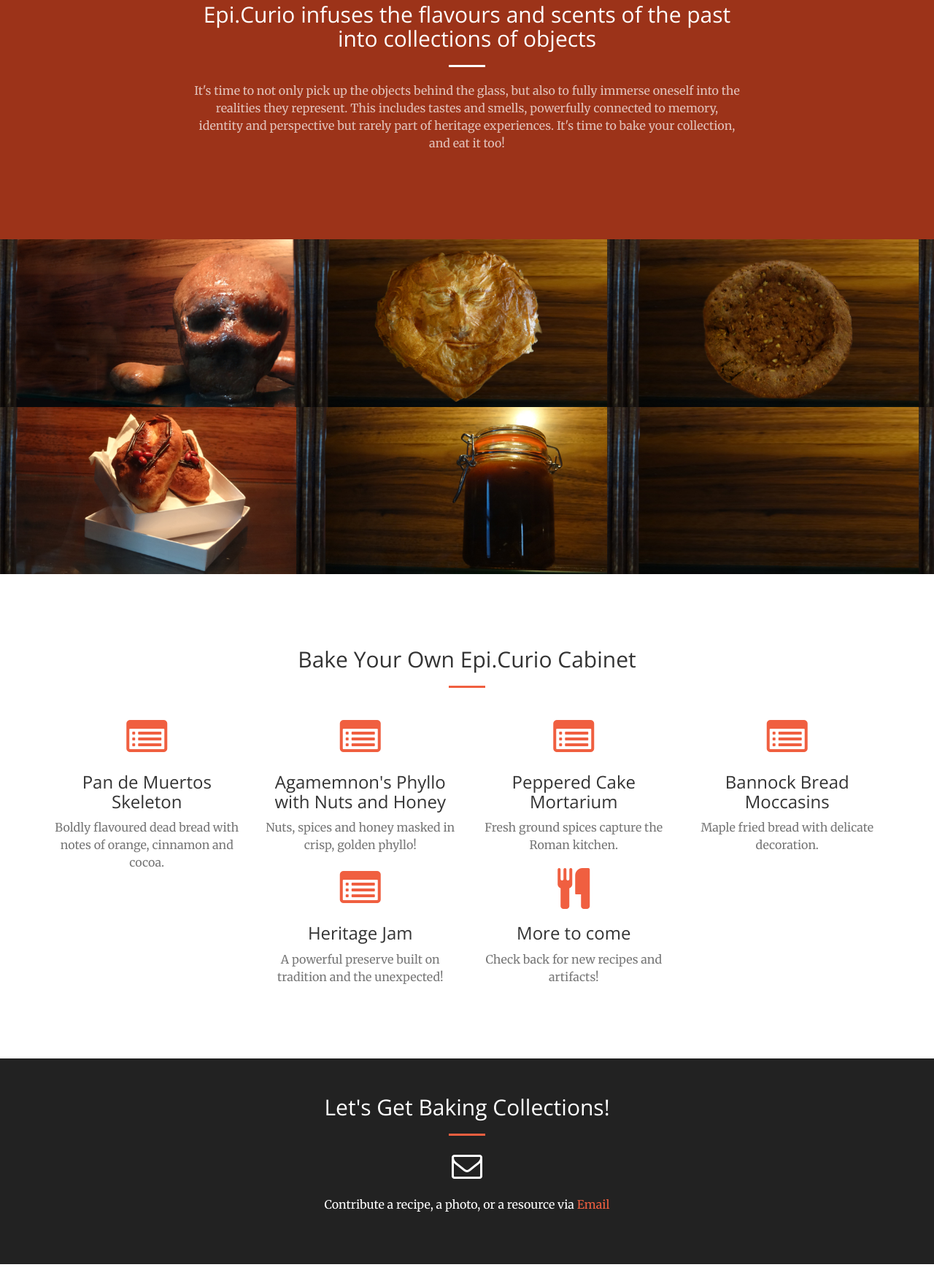
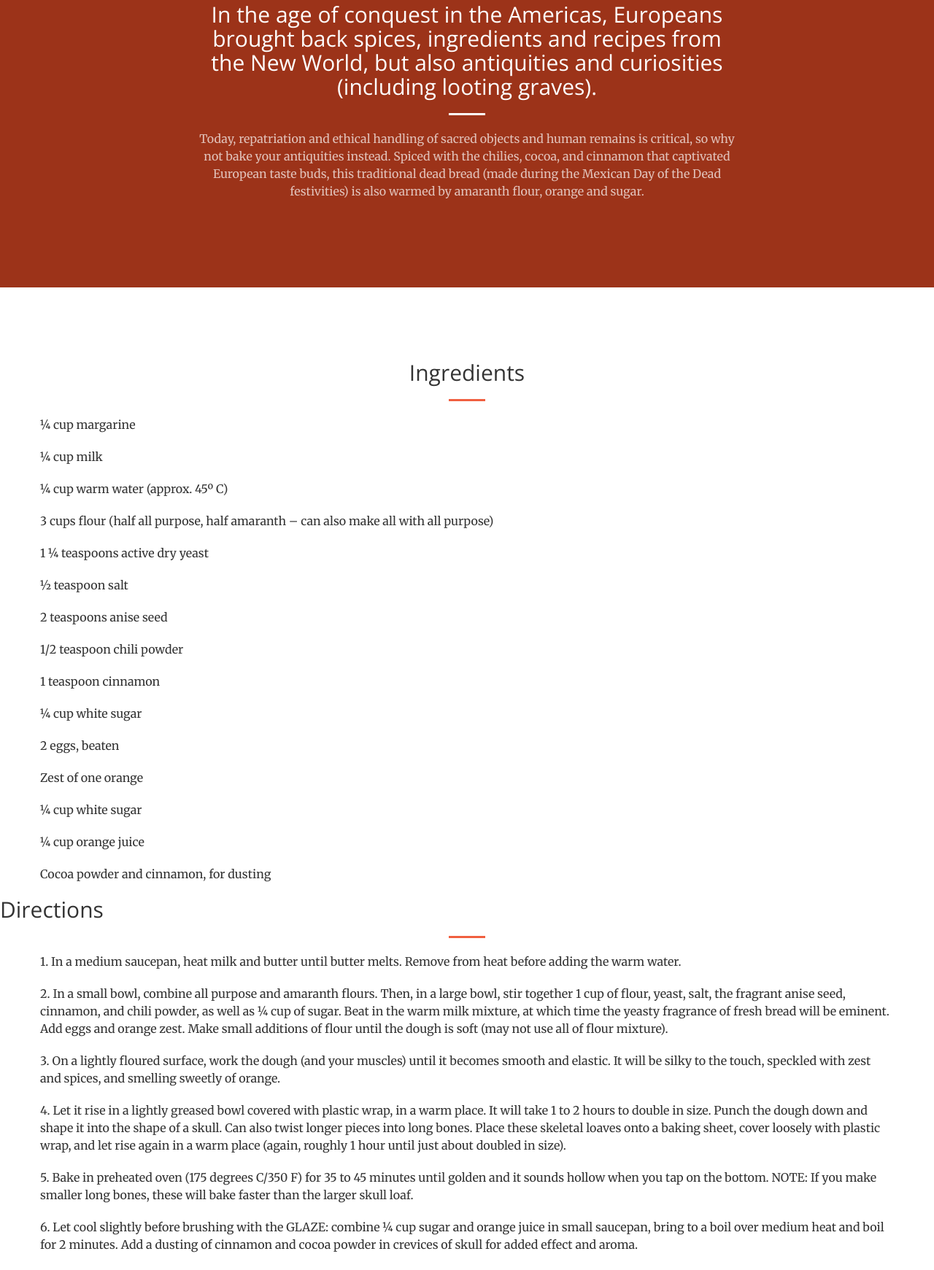
Before and after one commit to KatherineRCook/Pandemuertos, a plain HTML site: page index.html in a window 1280 px wide. Shown: the part 897-2638 px from the top of the page at 73% size. Drawn offline with nearby package versions, Linux system fonts and the light colour scheme.

Commit message:
Created basic recipe page template

```diff
--- a/index.html
+++ b/index.html
@@ -48,7 +48,7 @@
                     <span class="icon-bar"></span>
                     <span class="icon-bar"></span>
                 </button>
-                <a class="navbar-brand page-scroll" href="#page-top">Epi.Curio</a>
+                <a class="navbar-brand page-scroll" href="#page-top">Pan de Muertos</a>
             </div>
 
             <!-- Collect the nav links, forms, and other content for toggling -->
@@ -58,13 +58,13 @@
                         <a class="page-scroll" href="#about">About</a>
                     </li>
                     <li>
-                        <a class="page-scroll" href="#curiocabinet">Curio Cabinet</a>
-                    </li>
-                    <li>
-                        <a class="page-scroll" href="#recipes">Recipes</a>
+                        <a class="page-scroll" href="#recipes">Recipe</a>
                     </li>
                     <li>
                         <a class="page-scroll" href="#contact">Contact</a>
+                    </li>
+					<li>
+                        <a href="http://katherinercook.github.io/Epi.Curio/">Home</a>
                     </li>
                 </ul>
             </div>
@@ -86,106 +86,9 @@
         <div class="container">
             <div class="row">
                 <div class="col-lg-8 col-lg-offset-2 text-center">
-                    <h2 class="section-heading">Epi.Curio infuses the flavours and scents of the past into collections of objects</h2>
+                    <h2 class="section-heading">In the age of conquest in the Americas, Europeans brought back spices, ingredients and recipes from the New World, but also antiquities and curiosities (including looting graves). </h2>
                     <hr class="light">
-                    <p class="text-faded">It's time to not only pick up the objects behind the glass, but also to fully immerse oneself into the realities they represent. This includes tastes and smells, powerfully connected to memory, identity and perspective but rarely part of heritage experiences. It's time to bake your collection, and eat it too!</p>
-                </div>
-            </div>
-        </div>
-    </section>
-
-	<section class="no-padding" id="curiocabinet">
-        <div class="container-fluid">
-            <div class="row no-gutter">
-                <div class="col-lg-4 col-sm-6">
-                    <a href="#" class="portfolio-box">
-                        <img src="img/portfolio/1.jpg" class="img-responsive" alt="">
-                        <div class="portfolio-box-caption">
-                            <div class="portfolio-box-caption-content">
-                                <div class="project-category text-faded">
-                                    Human Skeleton
-                                </div>
-                                <div class="project-name">
-                                    Pan de Muertos
-                                </div>
-                            </div>
-                        </div>
-                    </a>
-                </div>
-                <div class="col-lg-4 col-sm-6">
-                    <a href="#" class="portfolio-box">
-                        <img src="img/portfolio/2.jpg" class="img-responsive" alt="">
-                        <div class="portfolio-box-caption">
-                            <div class="portfolio-box-caption-content">
-                                <div class="project-category text-faded">
-                                    Mask of Agamemnon
-                                </div>
-                                <div class="project-name">
-                                    Phyllo with honey & Nuts
-                                </div>
-                            </div>
-                        </div>
-                    </a>
-                </div>
-                <div class="col-lg-4 col-sm-6">
-                    <a href="#" class="portfolio-box">
-                        <img src="img/portfolio/3.jpg" class="img-responsive" alt="">
-                        <div class="portfolio-box-caption">
-                            <div class="portfolio-box-caption-content">
-                                <div class="project-category text-faded">
-                                    Roman Mortarium
-                                </div>
-                                <div class="project-name">
-                                    Peppered Sweet Cake
-                                </div>
-                            </div>
-                        </div>
-                    </a>
-                </div>
-                <div class="col-lg-4 col-sm-6">
-                    <a href="#" class="portfolio-box">
-                        <img src="img/portfolio/4.jpg" class="img-responsive" alt="">
-                        <div class="portfolio-box-caption">
-                            <div class="portfolio-box-caption-content">
-                                <div class="project-category text-faded">
-                                    Ojibwe Moccasins
-                                </div>
-                                <div class="project-name">
-                                    Bannock Bread
-                                </div>
-                            </div>
-                        </div>
-                    </a>
-                </div>
-                <div class="col-lg-4 col-sm-6">
-                    <a href="#" class="portfolio-box">
-                        <img src="img/portfolio/5.jpg" class="img-responsive" alt="">
-                        <div class="portfolio-box-caption">
-                            <div class="portfolio-box-caption-content">
-                                <div class="project-category text-faded">
-                                    Preserved curiosities
-                                </div>
-                                <div class="project-name">
-                                    Heritage Jam
-                                </div>
-                            </div>
-                        </div>
-                    </a>
-                </div>
-                <div class="col-lg-4 col-sm-6">
-                    <a href="#" class="portfolio-box">
-                        <img src="img/portfolio/6.jpg" class="img-responsive" alt="">
-                        <div class="portfolio-box-caption">
-                            <div class="portfolio-box-caption-content">
-                                <div class="project-category text-faded">
-                                    More recipes to come
-                                </div>
-                                <div class="project-name">
-                                    or create your own!
-                                </div>
-                            </div>
-                        </div>
-                    </a>
+                    <p class="text-faded">Today, repatriation and ethical handling of sacred objects and human remains is critical, so why not bake your antiquities instead. Spiced with the chilies, cocoa, and cinnamon that captivated European taste buds, this traditional dead bread (made during the Mexican Day of the Dead festivities) is also warmed by amaranth flour, orange and sugar.</p>
                 </div>
             </div>
         </div>
@@ -195,54 +98,47 @@
           <div class="container">
             <div class="row">
                 <div class="col-lg-12 text-center">
-                    <h2 class="section-heading">Bake Your Own Epi.Curio Cabinet</h2>
+                    <h2 class="section-heading">Ingredients</h2>
                     <hr class="primary">
                 </div>
             </div>
         </div>
         <div class="container">
             <div class="row">
-                <div class="col-lg-3 col-md-6 text-center">
-                    <div class="service-box">
-                        <i class="fa fa-4x fa-list-alt wow bounceIn text-primary"></i>
-                        <h3>Pan de Muertos Skeleton</h3>
-                        <p class="text-muted">Boldly flavoured dead bread with notes of orange, cinnamon and cocoa.</p>
-                    </div>
+			<p>¼ cup margarine </p>
+			<p>¼ cup milk</p>
+			<p>¼ cup warm water (approx. 45º C) </p>
+			<p>3 cups flour (half all purpose, half amaranth – can also make all with all purpose) </p>
+			<p>1 ¼ teaspoons active dry yeast</p>
+			<p>½ teaspoon salt</p>
+			<p>2 teaspoons anise seed </p>
+			<p>1/2 teaspoon chili powder</p>
+			<p>1 teaspoon cinnamon</p>
+			<p>¼ cup white sugar</p>
+			<p>2 eggs, beaten </p>
+			<p>Zest of one orange</p>
+			<p>  </p>
+			<p>¼ cup white sugar</p>
+			<p>¼ cup orange juice</p>
+			<p> </p>
+			<p>Cocoa powder and cinnamon, for dusting </p>
+
+            </div>
+			</div>
+				<h2 class="section-heading">Directions</h2>
+                    <hr class="primary">
                 </div>
-                <div class="col-lg-3 col-md-6 text-center">
-                    <div class="service-box">
-                        <i class="fa fa-4x fa-list-alt wow bounceIn text-primary" data-wow-delay=".1s"></i>
-                        <h3>Agamemnon's Phyllo with Nuts and Honey</h3>
-                        <p class="text-muted">Nuts, spices and honey masked in crisp, golden phyllo!</p>
-                    </div>
-                </div>
-                <div class="col-lg-3 col-md-6 text-center">
-                    <div class="service-box">
-                        <i class="fa fa-4x fa-list-alt wow bounceIn text-primary" data-wow-delay=".2s"></i>
-                        <h3>Peppered Cake Mortarium</h3>
-                        <p class="text-muted">Fresh ground spices capture the Roman kitchen.</p>
-                    </div>
-                </div>
-                <div class="col-lg-3 col-md-6 text-center">
-                    <div class="service-box">
-                        <i class="fa fa-4x fa-list-alt wow bounceIn text-primary" data-wow-delay=".3s"></i>
-                        <h3>Bannock Bread Moccasins</h3>
-                        <p class="text-muted">Maple fried bread with delicate decoration.</p>
-                    </div>
-                </div>
-				<div class="col-lg-3 col-md-6 text-center">
-                    <div class="service-box">
-                        <i class="fa fa-4x fa-list-alt wow bounceIn text-primary" data-wow-delay=".3s"></i>
-                        <h3>Heritage Jam</h3>
-                        <p class="text-muted">A powerful preserve built on tradition and the unexpected!</p>
-                    </div>
-                </div>
-								<div class="col-lg-3 col-md-6 text-center">
-                    <div class="service-box">
-                        <i class="fa fa-4x fa-cutlery wow bounceIn text-primary" data-wow-delay=".3s"></i>
-                        <h3>More to come</h3>
-                        <p class="text-muted">Check back for new recipes and artifacts!</p>
-                    </div>
+            </div>
+        </div>
+        <div class="container">
+            <div class="row">
+			<p>1.	In a medium saucepan, heat milk and butter until butter melts. Remove from heat before adding the warm water.</p>
+			<p>2.	In a small bowl, combine all purpose and amaranth flours. Then, in a large bowl, stir together 1 cup of flour, yeast, salt, the fragrant anise seed, cinnamon, and chili powder, as well as ¼ cup of sugar. Beat in the warm milk mixture, at which time the yeasty fragrance of fresh bread will be eminent. Add eggs and orange zest. Make small additions of flour until the dough is soft (may not use all of flour mixture). </p>
+			<p>3.	On a lightly floured surface, work the dough (and your muscles) until it becomes smooth and elastic. It will be silky to the touch, speckled with zest and spices, and smelling sweetly of orange. </p>
+			<p>4.	Let it rise in a lightly greased bowl covered with plastic wrap, in a warm place. It will take 1 to 2 hours to double in size. Punch the dough down and shape it into the shape of a skull. Can also twist longer pieces into long bones. Place these skeletal loaves onto a baking sheet, cover loosely with plastic wrap, and let rise again in a warm place (again, roughly 1 hour until just about doubled in size). </p>
+			<p>5.	Bake in preheated oven (175 degrees C/350 F) for 35 to 45 minutes until golden and it sounds hollow when you tap on the bottom. NOTE: If you make smaller long bones, these will bake faster than the larger skull loaf. </p>
+			<p>6.	Let cool slightly before brushing with the GLAZE: combine ¼ cup sugar and orange juice in small saucepan, bring to a boil over medium heat and boil for 2 minutes. Add a dusting of cinnamon and cocoa powder in crevices of skull for added effect and aroma. </p>
+
                 </div>
             </div>
         </div>
```
Also changed, not shown: img/header.jpg, img/pan.jpg (deleted), 1 other file.
